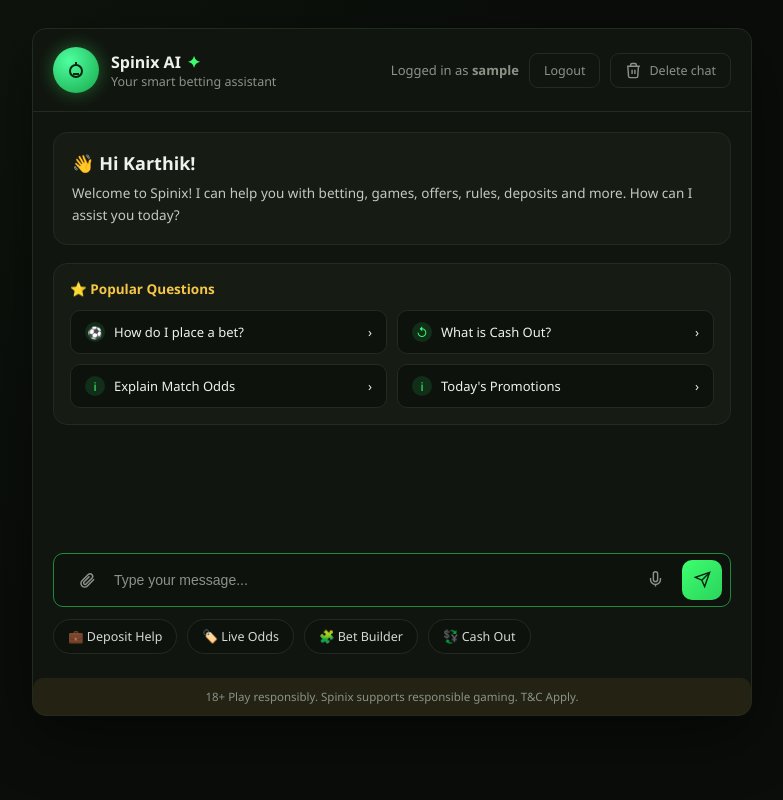
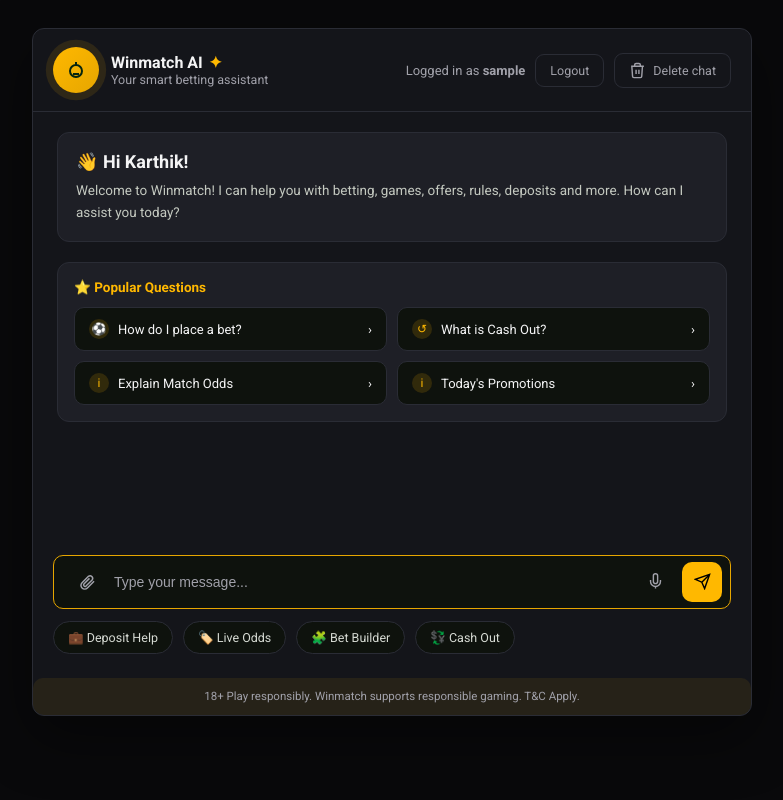
Before and after one commit to karthi3345/chatbot, a Django app: page / in a window 1280 px wide. Shown: the whole page, without its empty margins (248-1031 px from the left). Run offline with Django 5.2, Linux system fonts and the light colour scheme; the visitor is signed in with stand-in values (Sample User, id 1).

Commit message:
Restore proper UI theme and layout with correct emojis and logout button

```diff
--- a/templates/chatbot/index.html
+++ b/templates/chatbot/index.html
@@ -3,30 +3,49 @@
 <head>
 <meta charset="UTF-8">
 <meta name="viewport" content="width=device-width, initial-scale=1.0">
-<title>Spinix AI — Smart Betting Assistant</title>
+<title>Winmatch AI — Smart Betting Assistant</title>
+<link href="https://fonts.googleapis.com/css2?family=Roboto:wght@300;400;500;700&display=swap" rel="stylesheet">
 <style>
   :root{
-    --bg: #0a0d0a;
-    --panel: #11150f;
-    --panel-2: #161b14;
-    --border: #232a1f;
-    --green: #2bd35c;
-    --green-bright: #3dff6e;
-    --green-dim: #1d8a3c;
-    --text: #eef1ec;
-    --muted: #8b9388;
-    --gold: #f5c747;
-    --purple-a: #4b1e8c;
-    --purple-b: #1a0f33;
-    --danger: #ff4d4d;
-    --radius: 14px;
+    --bg: #09090b;
+    --panel: #14151a;
+    --panel-2: #1e1f26;
+    --border: #2a2c35;
+    --yellow: #ffb800;
+    --yellow-hover: #e6a600;
+    --red: #e11d48;
+    --text: #f4f4f5;
+    --muted: #a1a1aa;
+    --user-bubble: #272a35;
+    --bot-bubble: #1a1b22;
+    --radius: 12px;
   }
   *{box-sizing:border-box;}
   html,body{margin:0;padding:0;}
+
+  @keyframes popIn {
+    0% { opacity: 0; transform: translateY(10px); }
+    100% { opacity: 1; transform: translateY(0); }
+  }
+  @keyframes slideUpPanel {
+    0% { opacity: 0; transform: translateY(30px); }
+    100% { opacity: 1; transform: translateY(0); }
+  }
+  @keyframes pulseAvatar {
+    0% { box-shadow: 0 0 0 0 rgba(255,184,0,0.4); }
+    70% { box-shadow: 0 0 0 10px rgba(255,184,0,0); }
+    100% { box-shadow: 0 0 0 0 rgba(255,184,0,0); }
+  }
+  @keyframes float {
+    0% { transform: translateY(0px); }
+    50% { transform: translateY(-5px); }
+    100% { transform: translateY(0px); }
+  }
+
   body{
-    background: radial-gradient(circle at 15% 0%, #0e150d 0%, var(--bg) 45%);
+    background: var(--bg);
     color: var(--text);
-    font-family: 'Segoe UI', -apple-system, BlinkMacSystemFont, Helvetica, Arial, sans-serif;
+    font-family: 'Roboto', sans-serif;
     min-height:100vh;
   }
   a{color:inherit;text-decoration:none;}
@@ -43,6 +62,7 @@
 
   /* ---------- Chat panel ---------- */
   .chat-panel{
+
     background:var(--panel);
     border:1px solid var(--border);
     border-radius: var(--radius);
@@ -57,10 +77,12 @@
     padding:18px 20px;border-bottom:1px solid var(--border);
   }
   .bot-avatar{
+    animation: pulseAvatar 2s infinite;
     width:46px;height:46px;border-radius:50%;
-    background: radial-gradient(circle at 35% 30%, #4dffa0, #18a84a);
+    background: linear-gradient(135deg, var(--yellow), var(--yellow-hover));
+    color: #000;
     display:flex;align-items:center;justify-content:center;
-    box-shadow:0 0 18px rgba(61,255,110,0.35);
+    box-shadow:0 4px 12px rgba(255,184,0,0.3);
     flex:none;
   }
   .bot-avatar svg{width:24px;height:24px;}
@@ -75,8 +97,8 @@
   .delete-chat-btn:hover{border-color:var(--danger);color:var(--danger);background:rgba(255,77,77,0.08);}
 
   .chat-body{
-    flex:1;overflow-y:auto;padding:20px;
-    display:flex;flex-direction:column;gap:18px;
+    flex:1;overflow-y:auto;padding:20px 24px;
+    display:flex;flex-direction:column;gap:20px;
   }
   .welcome-row{display:flex;gap:16px;align-items:flex-start;background:var(--panel-2);
     border:1px solid var(--border);border-radius:var(--radius);padding:18px;}
@@ -85,9 +107,9 @@
   .welcome-row .wtext p{margin:0;color:#c4c9c0;font-size:13.5px;line-height:1.6;}
   .welcome-bot{
     width:90px;height:90px;border-radius:50%;flex:none;
-    background: radial-gradient(circle at 35% 30%, #58ffaa, #1ec24d);
+    background: var(--panel-2); border: 1px solid var(--border); color: var(--yellow);
     display:flex;align-items:center;justify-content:center;
-    box-shadow:0 0 30px rgba(61,255,110,0.3);
+    box-shadow:0 0 30px rgba(255,184,0,0.3);
   }
   .welcome-bot svg{width:48px;height:48px;}
 
@@ -95,36 +117,38 @@
     background:var(--panel-2);border:1px solid var(--border);
     border-radius:var(--radius);padding:16px;
   }
-  .popular-card .pc-head{display:flex;align-items:center;gap:8px;font-size:13.5px;font-weight:700;margin-bottom:12px;color:var(--gold);}
+  .popular-card .pc-head{display:flex;align-items:center;gap:8px;font-size:13.5px;font-weight:700;margin-bottom:12px;color:var(--yellow);}
   .popular-grid{display:grid;grid-template-columns:1fr 1fr;gap:10px;}
   .pq-btn{
+    transition: transform 0.2s cubic-bezier(0.3, 2, 0.5, 1), background 0.2s, border-color 0.2s;
     background:#0e120d;border:1px solid var(--border);
     border-radius:10px;padding:11px 14px;
     display:flex;align-items:center;justify-content:space-between;gap:8px;
     color:var(--text);font-size:13px;text-align:left;
   }
-  .pq-btn:hover{border-color:var(--green-dim);background:#10160e;}
+  .pq-btn:hover{
+    transform: translateY(-3px) scale(1.02);border-color:var(--yellow-hover);background:#10160e;}
   .pq-btn .pq-left{display:flex;align-items:center;gap:9px;}
-  .pq-btn .dot{width:20px;height:20px;border-radius:50%;background:rgba(43,211,92,.15);
-    display:flex;align-items:center;justify-content:center;flex:none;color:var(--green-bright);font-size:12px;}
+  .pq-btn .dot{width:20px;height:20px;border-radius:50%;background:rgba(255,184,0,0.15);
+    display:flex;align-items:center;justify-content:center;flex:none;color:var(--yellow);font-size:12px;}
 
-  .msg-row{display:flex;gap:10px;max-width:78%;}
+  .msg-row{display:flex;gap:10px;max-width:78%; animation: popIn 0.3s ease-out forwards;}
   .msg-row.user{align-self:flex-end;flex-direction:row-reverse;}
   .msg-row .m-avatar{width:32px;height:32px;border-radius:50%;flex:none;
-    background: radial-gradient(circle at 35% 30%, #58ffaa, #1ec24d);
-    display:flex;align-items:center;justify-content:center;}
+    background: linear-gradient(135deg, var(--yellow), var(--yellow-hover)); color: #000;
+    display:flex;align-items:center;justify-content:center;
+    box-shadow:0 2px 8px rgba(255,184,0,0.2);}
   .msg-row .m-avatar svg{width:18px;height:18px;}
   .bubble{
     border-radius:14px;padding:13px 16px;font-size:13.8px;line-height:1.55;
     position:relative;
   }
-  .msg-row.bot .bubble{background:var(--panel-2);border:1px solid var(--border);border-top-left-radius:4px;}
-  .msg-row.user .bubble{background:linear-gradient(135deg, var(--green), var(--green-dim));
-    color:#06250f;font-weight:500;border-top-right-radius:4px;}
+  .msg-row.bot .bubble{background:var(--bot-bubble);border:1px solid var(--border);border-top-left-radius:4px;}
+  .msg-row.user .bubble{background:var(--user-bubble);border:1px solid var(--border);color:var(--text);border-top-right-radius:4px;}
   .bubble .ts{display:block;text-align:right;font-size:10.5px;margin-top:6px;opacity:.65;}
   .msg-row.bot .bubble .ts{color:var(--muted);}
   .typing{display:flex;gap:4px;padding:4px 0;}
-  .typing span{width:6px;height:6px;border-radius:50%;background:var(--green-bright);opacity:.5;
+  .typing span{width:6px;height:6px;border-radius:50%;background:var(--yellow);opacity:.5;
     animation: blink 1.2s infinite ease-in-out;}
   .typing span:nth-child(2){animation-delay:.2s;}
   .typing span:nth-child(3){animation-delay:.4s;}
@@ -137,11 +161,11 @@
     border-radius:10px;padding:8px 12px;margin-bottom:10px;
   }
   .attach-preview img{width:34px;height:34px;border-radius:6px;object-fit:cover;flex:none;}
-  .attach-preview .file-ic{width:34px;height:34px;border-radius:6px;background:rgba(43,211,92,.15);
-    color:var(--green-bright);display:flex;align-items:center;justify-content:center;flex:none;}
+  .attach-preview .file-ic{width:34px;height:34px;border-radius:6px;background:rgba(255,184,0,0.15);
+    color:var(--yellow);display:flex;align-items:center;justify-content:center;flex:none;}
   .attach-preview .file-info{flex:1;overflow:hidden;display:flex;flex-direction:column;gap:2px;min-width:0;}
   .attach-preview .file-name{font-size:12.5px;overflow:hidden;text-overflow:ellipsis;white-space:nowrap;}
-  .attach-preview .ocr-status{font-size:11px;color:var(--green-bright);overflow:hidden;text-overflow:ellipsis;white-space:nowrap;}
+  .attach-preview .ocr-status{font-size:11px;color:var(--yellow);overflow:hidden;text-overflow:ellipsis;white-space:nowrap;}
   .attach-preview .ocr-status.dim{color:var(--muted);}
   .attach-preview .file-remove{width:24px;height:24px;border-radius:50%;background:transparent;color:var(--muted);
     display:flex;align-items:center;justify-content:center;flex:none;}
@@ -163,7 +187,7 @@
   .msg-attachment span{font-size:12px;overflow:hidden;text-overflow:ellipsis;white-space:nowrap;}
   .chat-input{
     display:flex;align-items:center;gap:10px;
-    background:#0e120d;border:1px solid var(--green-dim);
+    background:#0e120d;border:1px solid var(--yellow-hover);
     border-radius:10px;padding:6px 8px 6px 16px;
     transition: border-color .15s, background .15s;
   }
@@ -182,8 +206,8 @@
     display:flex;align-items:center;justify-content:center;flex:none;}
   .send-btn{
     width:40px;height:40px;border-radius:10px;
-    background:linear-gradient(135deg, var(--green-bright), var(--green));
-    color:#06250f;display:flex;align-items:center;justify-content:center;flex:none;
+    background:linear-gradient(135deg, var(--yellow), var(--yellow));
+    display:flex;align-items:center;justify-content:center;flex:none;
   }
   .quick-chip-row{display:flex;gap:10px;margin-top:12px;flex-wrap:wrap;}
   .chip{
@@ -191,7 +215,7 @@
     background:#0e120d;border:1px solid var(--border);border-radius:30px;
     padding:8px 14px;font-size:12.5px;color:#d6dad3;
   }
-  .chip:hover{border-color:var(--green-dim);color:var(--green-bright);}
+  .chip:hover{border-color:var(--yellow-hover);color:var(--yellow);}
 
   .footer-note{text-align:center;color:var(--muted);font-size:11.5px;padding:14px 0 6px;}
 
@@ -213,7 +237,7 @@
     flex: none;
   }
   .msg-row:hover .reply-btn { opacity: 1; pointer-events: auto; }
-  .reply-btn:hover { color: var(--green-bright); border-color: var(--green-bright); background: #161b14; }
+  .reply-btn:hover { color: var(--yellow); border-color: var(--yellow); background: #161b14; }
 
 
   .bubble h1,
@@ -254,11 +278,11 @@
     color: #111827;
     border-radius: 16px 16px 4px 16px;
     padding: 10px 14px;
-    box-shadow: 0 2px 8px rgba(37, 211, 102, 0.25);
+    box-shadow: 0 2px 8px rgba(255,184,0,0.25);
 }
 
 .spinix-disclaimer{
-  background: rgba(245,199,71,0.08);
+  background: rgba(255,184,0,0.08);
   border: #111827;
   border-radius: 10px;
   padding: 10px 14px;
@@ -271,7 +295,8 @@
 
   @media (max-width: 600px){
     .page-wrap{padding:16px 12px 10px;}
-    .chat-panel{height:90vh;max-height:90vh;}
+    .chat-panel{
+    height:90vh;max-height:90vh;}
     .reply-btn { display: none; }
   }
 </style>
@@ -287,7 +312,7 @@
         <svg viewBox="0 0 24 24" fill="none" stroke="#06250f" stroke-width="2"><circle cx="12" cy="13" r="6"/><path d="M12 7V4M9 13h.01M15 13h.01M9 16h6"/></svg>
       </div>
       <div>
-        <div class="ch-title">Spinix AI <span style="color:var(--green-bright)">✦</span></div>
+        <div class="ch-title">Winmatch AI <span style="color:var(--yellow)">✦</span></div>
         <div class="ch-sub">Your smart betting assistant</div>
       </div>
       <div style="margin-left:auto; display:flex; gap:10px; align-items:center;">
@@ -308,7 +333,7 @@
       <div class="welcome-row">
         <div class="wtext">
           <h3>👋 Hi Karthik!</h3>
-          <p>Welcome to Spinix! I can help you with betting, games, offers, rules, deposits and more. How can I assist you today?</p>
+          <p>Welcome to Winmatch! I can help you with betting, games, offers, rules, deposits and more. How can I assist you today?</p>
         </div>
 
       </div>
@@ -327,7 +352,7 @@
 
     <div class="chat-input-wrap">
       <div class="attach-preview" id="attachPreview" style="display:none;"></div>
-      <div class="attach-preview" id="replyPreview" style="display:none; background: rgba(43,211,92,0.05); border-left: 3px solid var(--green-bright);"></div>
+      <div class="attach-preview" id="replyPreview" style="display:none; background: rgba(255,184,0,0.05); border-left: 3px solid var(--yellow);"></div>
       <div class="chat-input">
         <button class="icon-btn" id="attachBtn" title="Upload file">
           <svg width="18" height="18" viewBox="0 0 24 24" fill="none" stroke="currentColor" stroke-width="2"><path d="M21.4 11.1l-8.9 8.9a5 5 0 01-7.1-7.1l8.5-8.5a3.5 3.5 0 014.9 4.9l-8.1 8.1a2 2 0 01-2.8-2.8l7.4-7.4"/></svg>
@@ -348,7 +373,7 @@
         <div class="chip">💱 Cash Out</div>
       </div>
     </div>
-    <div class="spinix-disclaimer">18+ Play responsibly. Spinix supports responsible gaming. T&amp;C Apply.</div>
+    <div class="spinix-disclaimer">18+ Play responsibly. Winmatch supports responsible gaming. T&amp;C Apply.</div>
   </div>
 
 
```
